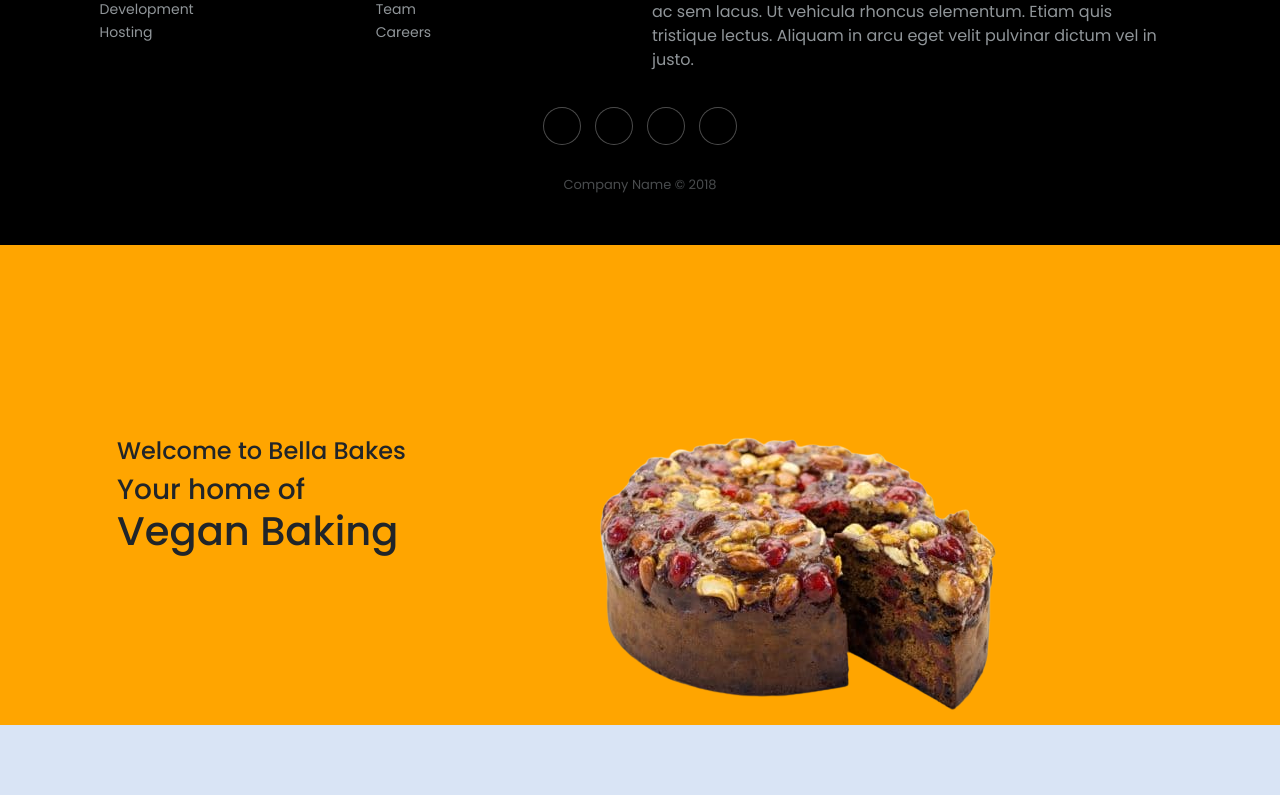
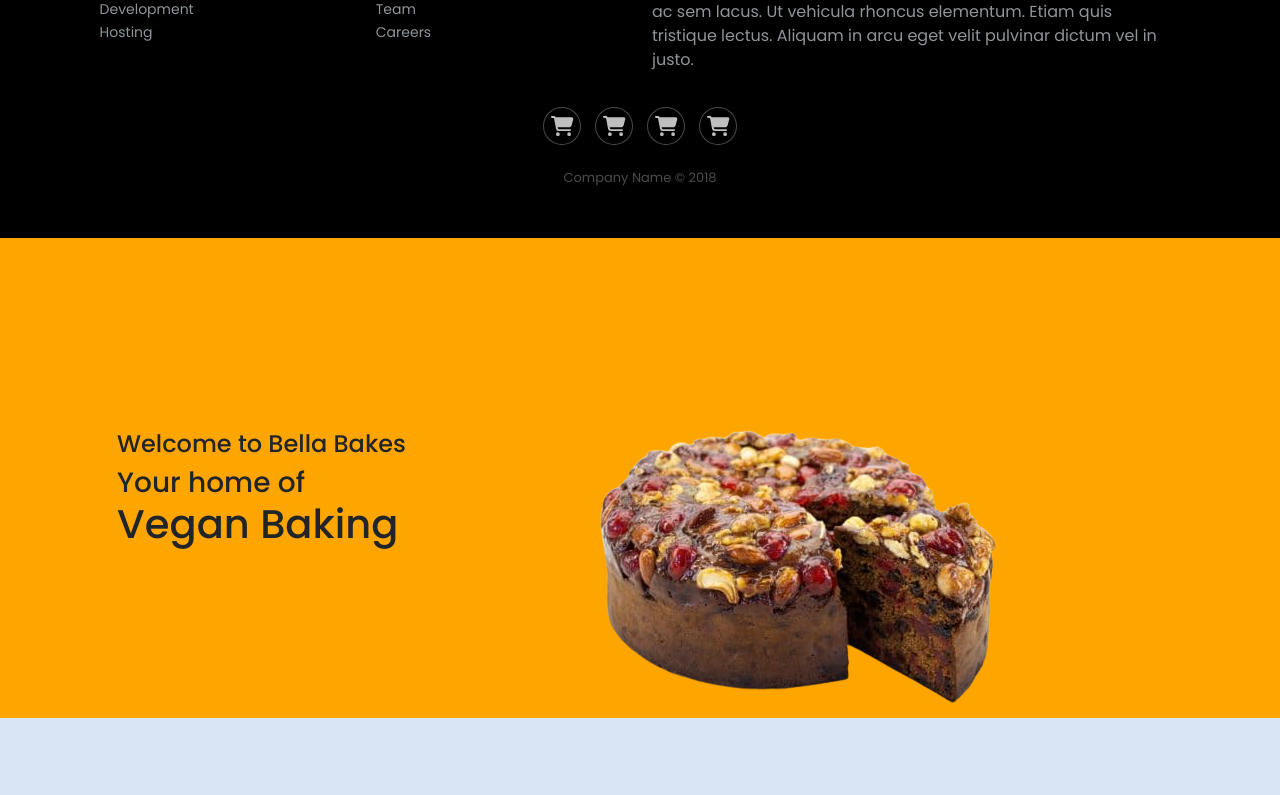
Before and after one commit to Arita-wa-Security/bella-bakes, a React (Vite) app: page /home in a window 1280 px wide. Shown: the part 1965-2760 px from the top of the page. Built offline with nearby package versions, Linux system fonts and the light colour scheme.

Commit message:
dep: Added font awesome packages

```diff
--- a/package.json
+++ b/package.json
@@ -10,6 +10,11 @@
     "preview": "vite preview"
   },
   "dependencies": {
+    "@fortawesome/fontawesome-svg-core": "^6.4.2",
+    "@fortawesome/free-brands-svg-icons": "^6.4.2",
+    "@fortawesome/free-regular-svg-icons": "^6.4.2",
+    "@fortawesome/free-solid-svg-icons": "^6.4.2",
+    "@fortawesome/react-fontawesome": "^0.2.0",
     "compass": "^0.1.1",
     "compass-mixins": "^0.12.12",
     "react": "^18.2.0",
--- a/src/App.jsx
+++ b/src/App.jsx
@@ -1,4 +1,8 @@
 import ReactDOM from "react-dom/client"
+import { library } from "@fortawesome/fontawesome-svg-core"
+import { fab } from '@fortawesome/free-brands-svg-icons'
+import { fas } from '@fortawesome/free-solid-svg-icons'
+import { far } from '@fortawesome/free-regular-svg-icons'
 import {BrowserRouter, Routes, Route} from 'react-router-dom'
 import { useState } from 'react'
 import Navbar from "./Components/Navbar/Navbar"
@@ -42,3 +46,4 @@
 }
 
 export default App
+library.add(fab, fas, far)
--- a/src/Components/Home/footer.jsx
+++ b/src/Components/Home/footer.jsx
@@ -1,5 +1,5 @@
 import "../Home/footer.css"
-
+import { FontAwesomeIcon } from '@fortawesome/react-fontawesome'
 function Footer(){
 
     return (
@@ -46,16 +46,20 @@
               </div>
               <div class="col item social">
                 <a href="#">
-                  <i class="icon ion-social-facebook"></i>
+                  {/* <i class="icon ion-social-facebook"></i> */}
+                  <FontAwesomeIcon icon="fa-solid fa-cart-shopping" />
                 </a>
                 <a href="#">
-                  <i class="icon ion-social-twitter"></i>
+                  {/* <i class="icon ion-social-twitter"></i> */}
+                  <FontAwesomeIcon icon="fa-solid fa-cart-shopping" />
                 </a>
                 <a href="#">
-                  <i class="icon ion-social-snapchat"></i>
+                  {/* <i class="icon ion-social-snapchat"></i> */}
+                  <FontAwesomeIcon icon="fa-solid fa-cart-shopping" />
                 </a>
                 <a href="#">
-                  <i class="icon ion-social-instagram"></i>
+                  {/* <i class="icon ion-social-instagram"></i> */}
+                  <FontAwesomeIcon icon="fa-solid fa-cart-shopping" />
                 </a>
               </div>
             </div>
```
Also changed, not shown: 1 other file (tests, documents, lock files or other folders).
